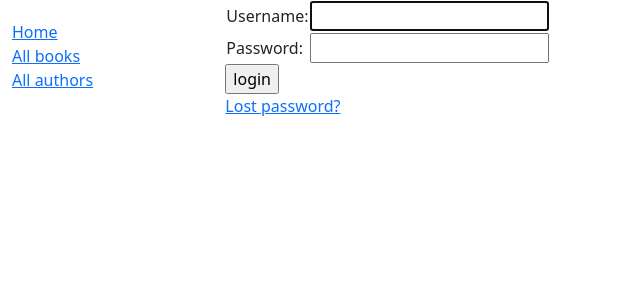
After one commit to jonathanochaya/local-library, a Django app: page /accounts/login/ in a window 1280 px wide. The commit adds this page. Shown: the top 300 px of the page, without its empty margins (0-640 px from the left). Run offline with Django 4.2, Linux system fonts and the light colour scheme.

Commit message:
Added authenticated using default django authentication and authorization system - created auth templates

```diff
--- a/catalog/templates/catalog/author_detail.html
+++ b/catalog/templates/catalog/author_detail.html
@@ -13,7 +13,8 @@
 
             <a href="{{ book.get_absolute_url }}">{{ book }}</a> ({{ book.bookinstance_set.count }}) <br/>
             <p>{{ book.get_summary_text }}</p>
-
+        {% empty %}
+            <p>Author has no books in the library.</p>
         {% endfor %}
     </div>
 
--- a/catalog/templates/catalog/book_detail.html
+++ b/catalog/templates/catalog/book_detail.html
@@ -26,6 +26,8 @@
 
             <p><strong>Imprint:</strong> {{ copy.imprint }}</p>
             <p class="text-muted"><strong>Id:</strong> {{ copy.id }}</p>
+        {% empty %}
+            <p style="margin-left: 10px; font-style: italic">Book has no copies out yet.</p>
         {% endfor %}
     </div>
 
--- a/catalog/views.py
+++ b/catalog/views.py
@@ -1,7 +1,7 @@
 from django.shortcuts import render
 from django.views import generic
 
-from .models import Book, Author, BookInstance, Genre
+from .models import Book, Author, BookInstance
 
 
 def index(request):
--- a/locallibrary/settings.py
+++ b/locallibrary/settings.py
@@ -9,6 +9,8 @@ https://docs.djangoproject.com/en/4.1/topics/settings/
 For the full list of settings and their values, see
 https://docs.djangoproject.com/en/4.1/ref/settings/
 """
+
+import os
 
 from pathlib import Path
 
@@ -55,7 +57,7 @@ ROOT_URLCONF = 'locallibrary.urls'
 TEMPLATES = [
     {
         'BACKEND': 'django.template.backends.django.DjangoTemplates',
-        'DIRS': [],
+        'DIRS': [os.path.join(BASE_DIR, 'templates')],
         'APP_DIRS': True,
         'OPTIONS': {
             'context_processors': [
@@ -117,6 +119,7 @@ USE_TZ = True
 # https://docs.djangoproject.com/en/4.1/howto/static-files/
 
 STATIC_URL = 'static/'
+LOGIN_REDIRECT_URL = '/'
 
 # Default primary key field type
 # https://docs.djangoproject.com/en/4.1/ref/settings/#default-auto-field
--- a/locallibrary/urls.py
+++ b/locallibrary/urls.py
@@ -22,5 +22,6 @@ from django.conf.urls.static import static
 urlpatterns = [
     path('admin/', admin.site.urls),
     path('catalog/', include('catalog.urls')),
+    path('accounts/', include('django.contrib.auth.urls')),
     path('', RedirectView.as_view(url='catalog/', permanent=True)),
 ] + static(settings.MEDIA_URL, document_root=settings.MEDIA_ROOT)
--- /dev/null
+++ b/templates/registration/logged_out.html
@@ -0,0 +1,6 @@
+{% extends "base.html" %}
+
+{% block content %}
+  <p>Logged out!</p>
+  <a href="{% url 'login'%}">Click here to login again.</a>
+{% endblock %}
--- /dev/null
+++ b/templates/registration/login.html
@@ -0,0 +1,39 @@
+{% extends "base.html" %}
+
+{% block content %}
+
+  {% if form.errors %}
+    <p>Your username and password didn't match. Please try again.</p>
+  {% endif %}
+
+  {% if next %}
+    {% if user.is_authenticated %}
+      <p>Your account doesn't have access to this page. To proceed,
+      please login with an account that has access.</p>
+    {% else %}
+      <p>Please login to see this page.</p>
+    {% endif %}
+  {% endif %}
+
+  <form method="post" action="{% url 'login' %}">
+    {% csrf_token %}
+    <table>
+      <tr>
+        <td>{{ form.username.label_tag }}</td>
+        <td>{{ form.username }}</td>
+      </tr>
+
+      <tr>
+        <td>{{ form.password.label_tag }}</td>
+        <td>{{ form.password }}</td>
+      </tr>
+    </table>
+
+    <input type="submit" value="login">
+    <input type="hidden" name="next" value="{{ next }}">
+  </form>
+
+  {# Assumes you setup the password_reset view in your URLconf #}
+  <p><a href="{% url 'password_reset' %}">Lost password?</a></p>
+
+{% endblock %}
--- /dev/null
+++ b/templates/registration/password_reset_complete.html
@@ -0,0 +1,6 @@
+{% extends "base.html" %}
+
+{% block content %}
+  <h1>The password has been changed!</h1>
+  <p><a href="{% url 'login' %}">log in again?</a></p>
+{% endblock %}
--- /dev/null
+++ b/templates/registration/password_reset_done.html
@@ -0,0 +1,5 @@
+{% extends "base.html" %}
+
+{% block content %}
+  <p>We've emailed you instructions for setting your password. If they haven't arrived in a few minutes, check your spam folder.</p>
+{% endblock %}
--- /dev/null
+++ b/templates/registration/password_reset_email.html
@@ -0,0 +1,2 @@
+Someone asked for password reset for email {{ email }}. Follow the link below:
+{{ protocol }}://{{ domain }}{% url 'password_reset_confirm' uidb64=uid token=token %}
```
Also changed, not shown: templates/registration/password_reset_confirm.html (added, +29 -0 lines), templates/registration/password_reset_form.html (added, +12 -0 lines).
